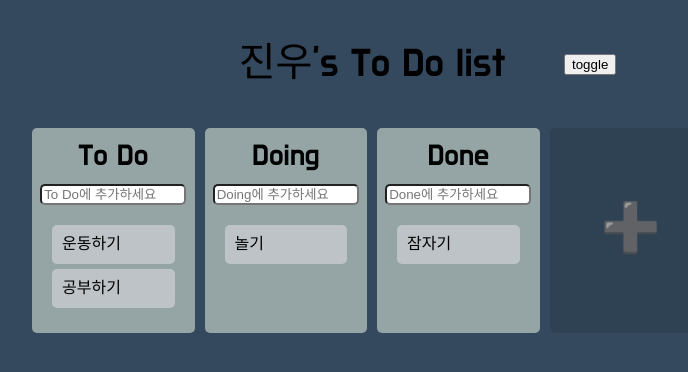
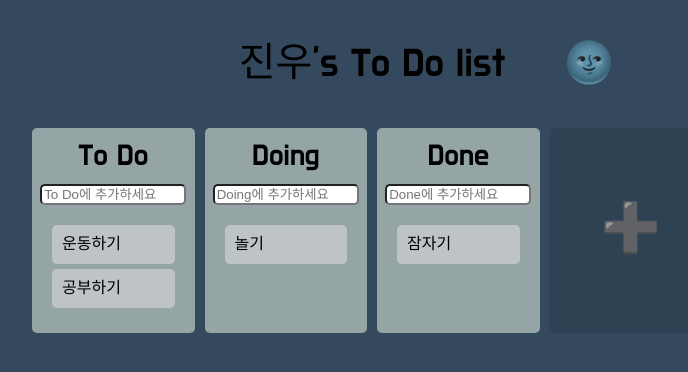
Before and after one commit to j2noo/Trello-clone, a React (Create React App) app: page / in a window 1280 px wide. Shown: the top 372 px of the page, without its empty margins (268-956 px from the left). Built offline with nearby package versions, Linux system fonts and the light colour scheme.

Commit message:
feat : 토글버튼 변경

```diff
--- a/src/App.tsx
+++ b/src/App.tsx
@@ -39,9 +39,12 @@ const Title = styled.span`
   font-size: 40px;
   text-align: center;
 `;
-const ToggleBtn = styled.button`
+const ToggleBtn = styled.span<{ isDark: boolean }>`
   position: absolute;
   left: 65vw;
+  font-size: 40px;
+  transition: 1s ease-in-out;
+  opacity: ${(props) => (props.isDark ? 1 : 0.99)};
 `;
 const Boards = styled.div`
   display: grid;
@@ -141,7 +144,6 @@ function findToDoBeforeIndex(toDos: IToDo[], source: DraggableLocation) {
 function App() {
   const [toDos, setToDos] = useRecoilState(toDoState);
   const [isDark, setisDark] = useRecoilState(isDarkState);
-
   const categorys = useRecoilValue(categoryState); //["To Do","Done","Doing"]
 
   const onDragEnd = (info: DropResult) => {
@@ -163,7 +165,6 @@ function App() {
   };
   function toggleTheme() {
     setisDark((curr) => !curr);
-    console.log(isDark);
   }
   return (
     <>
@@ -173,7 +174,9 @@ function App() {
           <Wrapper>
             <TitleContainer>
               <Title>진우's To Do list</Title>
-              <ToggleBtn onClick={toggleTheme}>toggle</ToggleBtn>
+              <ToggleBtn isDark={isDark} onClick={toggleTheme}>
+                {isDark ? "🌞" : "🌚"}
+              </ToggleBtn>
             </TitleContainer>
 
             <Boards>
```
